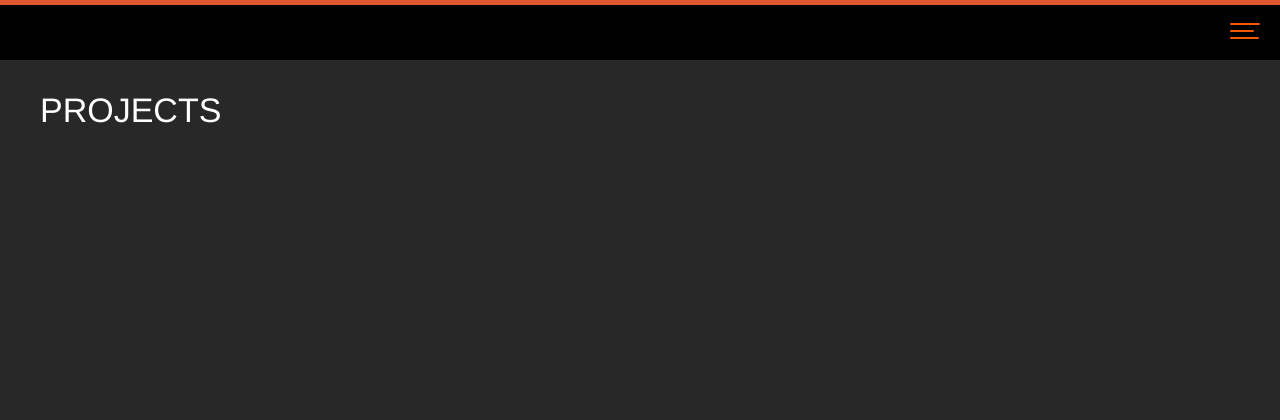
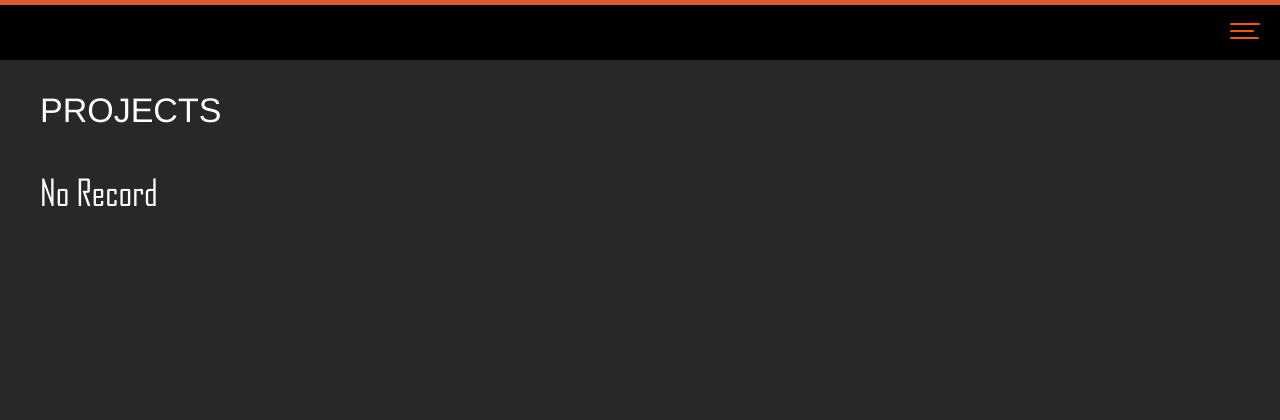
Before and after one commit to kingsdev101/porfolio, a Laravel app: template resources/views/official/projects.blade.php in a window 1280 px wide. Shown: the top 420 px of the page. Run offline with Laravel 8, Linux system fonts and the light colour scheme; the template is opened without the code that fills it, so the values that code supplies are empty.

Commit message:
initial import

```diff
--- a/resources/views/official/projects.blade.php
+++ b/resources/views/official/projects.blade.php
@@ -5,6 +5,7 @@
 <div class="projects-container">
     <h2>Projects</h1>
         <div class="list-projects">
+        @if($project->count() >0)
         @foreach($project as $projects)
 
 <div class="projectac">
@@ -32,6 +33,10 @@
 
 </div>
 @endforeach
+    @else
+    <div style="padding:20px;text-align:center">
+    <h1>No Record</h1></div>
+    @endif
 
         </div>
 
```
Lines whose indentation alone changed are shown as unchanged.
